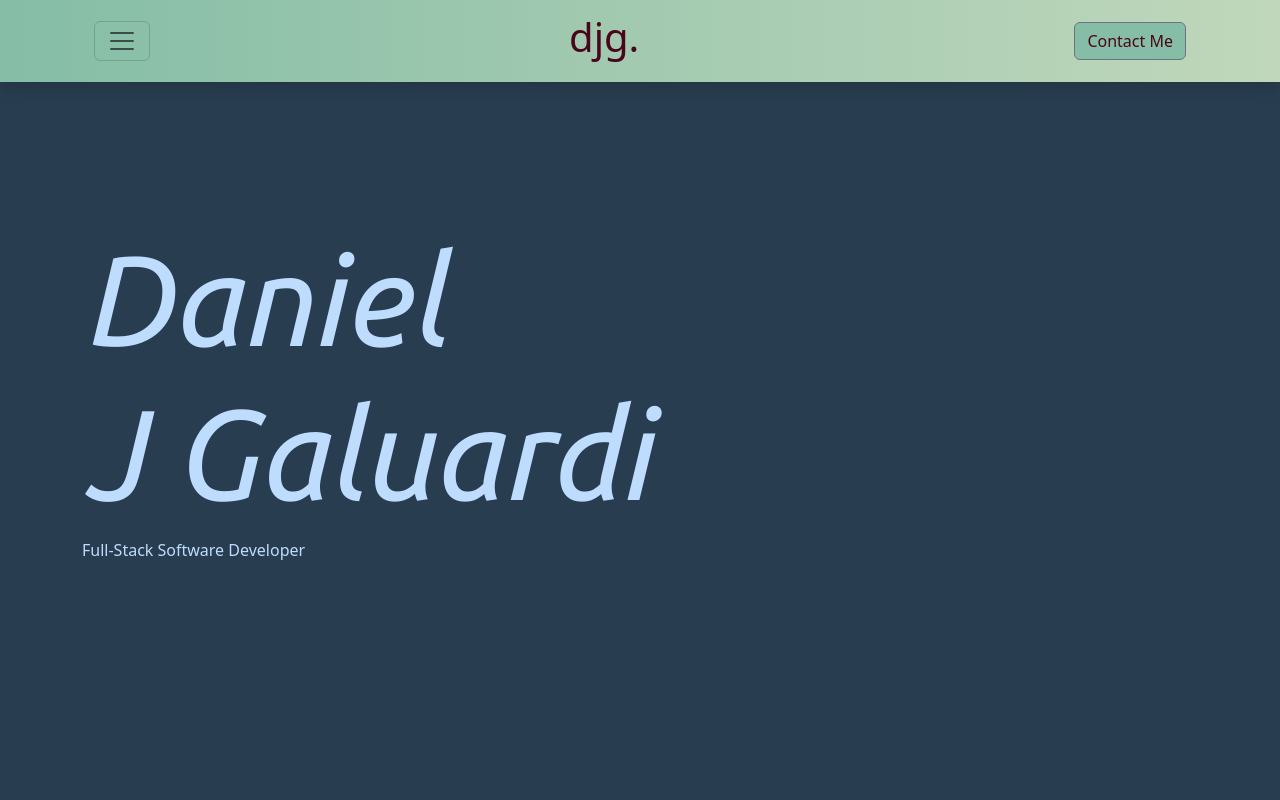
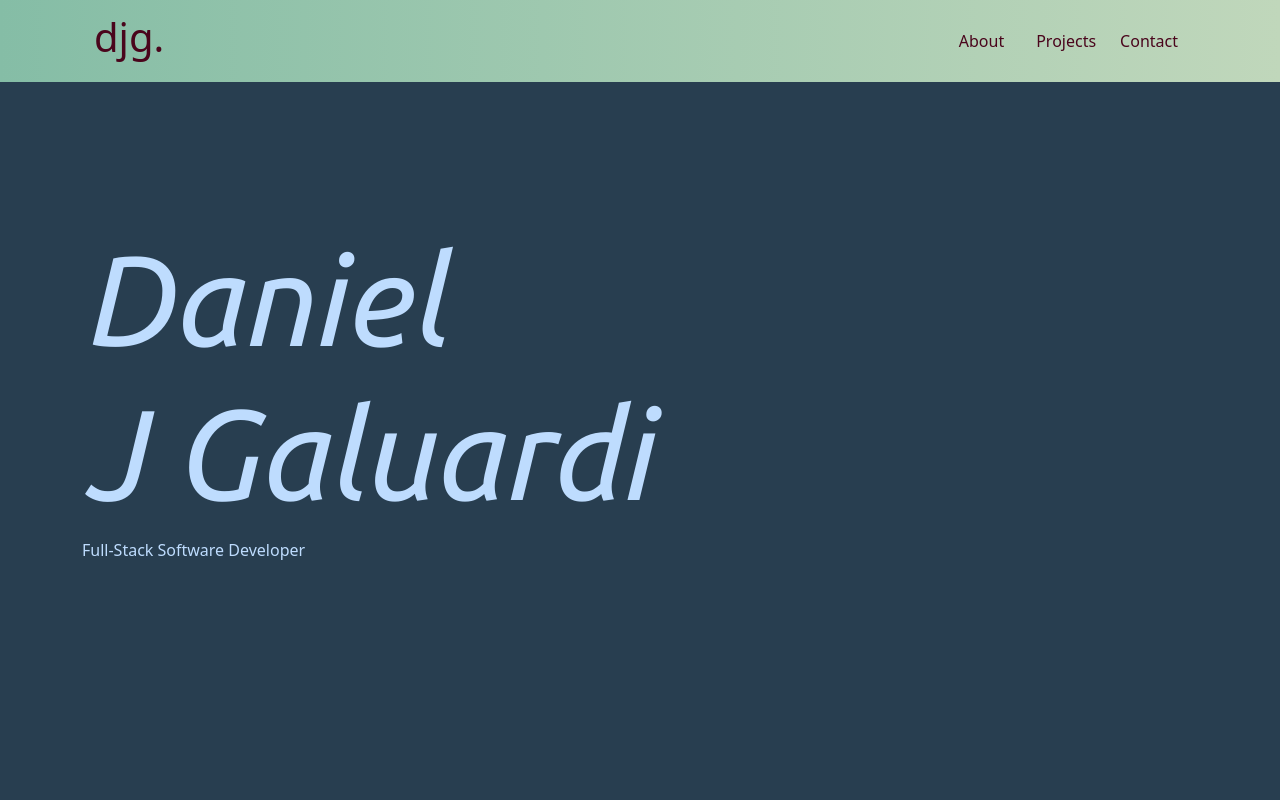
Before and after one commit to DNA21/personal-site, a React (Create React App) app: page / in a window 1280 px wide. Shown: the top 800 px of the page. Built offline with nearby package versions, Linux system fonts and the light colour scheme; the HTML template or start-up script is replaced by a standard one.

Commit message:
Smooth Scrolling

```diff
--- a/package.json
+++ b/package.json
@@ -12,6 +12,7 @@
     "react-dom": "^18.2.0",
     "react-icons": "^4.8.0",
     "react-scripts": "5.0.1",
+    "react-scroll": "^1.8.9",
     "reactstrap": "^9.1.10",
     "web-vitals": "^2.1.4"
   },
--- a/src/App.css
+++ b/src/App.css
@@ -89,4 +89,25 @@ body {
 
 .btn:hover{
   background-color: #569F81;
+  color: #4A051C;
+  font-weight: 600;
 }
+
+.nav-link:hover {
+  padding-bottom: 8px;
+  border-bottom: 3px solid #283E50;
+  color: #4A051c;
+  font-weight: 600;
+  cursor: pointer;
+}
+
+.nav-brand:hover {
+  cursor: pointer;
+}
+
+.active {
+  padding-bottom: 8px;
+  border-bottom: 3px solid #283E50;
+  color: #4A051c;
+  font-weight: 600
+}
--- a/src/components/Contact.jsx
+++ b/src/components/Contact.jsx
@@ -4,7 +4,7 @@ import { Container, Button, Label, Col, FormGroup, Row } from 'reactstrap'
 
 const Contact = () => {
     return (
-        <div className='bground-gradient secondary-text pt-3'>
+        <div className='bground-gradient secondary-text pt-3' id='contact'>
             <Container>
                 <div className='d-flex flex-column align-items-center'>
                     <h3>
--- a/src/components/Header.jsx
+++ b/src/components/Header.jsx
@@ -1,4 +1,5 @@
-import React, { useState } from 'react'
+import React, { useState } from 'react';
+import {Link} from 'react-scroll';
 import {
     Container,
     Navbar,
@@ -7,18 +8,48 @@ import {
     Button,
     Offcanvas,
     OffcanvasHeader,
-    OffcanvasBody
-} from 'reactstrap'
+    OffcanvasBody,
+    Collapse,
+    Nav,
+    NavLink,
+    NavItem
+} from 'reactstrap';
 
 const Header = () => {
     const [menuOpen, setMenuOpen] = useState(false);
 
     return (
-        <div className='bground-gradient shadow position-absolute w-100'>
+        <div className='bground-gradient position-absolute w-100 position-fixed' style={{ zIndex: 1}}>
             <Container>
-                <Navbar>
+                <Navbar expand='md'>
+                    <NavbarBrand>
+                        <Link to="intro" className='nav-brand' spy={true} smooth={true} offset={-70} duration={500}>
+                            <h1 className='secondary-text'>djg.</h1>
+                        </Link>
+                    </NavbarBrand>
+
                     <NavbarToggler onClick={() => setMenuOpen(!menuOpen)} />
-                    <Offcanvas className='mw-75' isOpen={menuOpen} toggle={() => setMenuOpen(!menuOpen)}>
+                    <Collapse navbar isOpen={menuOpen}>
+                        <Nav className='ms-auto d-flex d-flex-row' navbar>
+                            <NavItem className='px-2'>
+                                <Link activeClass='active' to="about" spy={true} smooth={true} offset={-70} duration={500} onClick={()=> setMenuOpen(false)} className='nav-link secondary-text'>
+                                    About
+                                </Link>
+                            </NavItem>
+                            <NavItem className='px-2'>
+                                <Link activeClass='active' to="projects" spy={true} smooth={true} offset={-70} duration={500} onClick={()=> setMenuOpen(false)}className='nav-link secondary-text'>
+                                    Projects
+                                </Link>
+                            </NavItem>
+                            <NavItem>
+                                <Link activeClass='active' to="contact" spy={true} smooth={true} offset={0} duration={500} onClick={()=> setMenuOpen(false)}className='nav-link secondary-text'>
+                                    Contact
+                                </Link>
+                            </NavItem>
+                        </Nav>
+                    </Collapse>
+
+                    {/* <Offcanvas className='mw-75' isOpen={menuOpen} toggle={() => setMenuOpen(!menuOpen)}>
                         <OffcanvasHeader className='row'>
                             <div className='row'>
                             <h4 className='col-10'>DJG.</h4>
@@ -42,7 +73,7 @@ const Header = () => {
                     <NavbarBrand>
                         <h1 className='secondary-text'>djg.</h1>
                     </NavbarBrand>
-                    <Button className='secondary-text button-color'>Contact Me</Button>
+                    <Button className='secondary-text button-color'>Contact Me</Button> */}
                 </Navbar>
             </Container>
         </div>
--- a/src/components/Intro.jsx
+++ b/src/components/Intro.jsx
@@ -3,7 +3,7 @@ import { Container } from 'reactstrap'
 
 const Intro = () => {
     return (
-        <Container className='d-flex min-vh-100'>
+        <Container className='d-flex min-vh-100' id='intro'>
             <div className='d-flex flex-column justify-content-center'>
                 <h1 className='mb-0 main-text' style={{ fontSize: 8 + 'rem', fontFamily: 'Ubuntu, sans-serif', fontStyle: 'italic'}}>Daniel</h1>
                 <h1 className='main-text' style={{ fontSize: 8 + 'rem', fontFamily: 'Ubuntu, sans-serif', fontStyle: 'italic'}}>J Galuardi</h1>
--- a/src/components/Projects.jsx
+++ b/src/components/Projects.jsx
@@ -17,7 +17,7 @@ import { RxOpenInNewWindow } from 'react-icons/rx';
 
 const Projects = () => {
     return (
-        <Container>
+        <Container id='projects' className='pt-5'>
             <Row className='my-4 d-flex'>
                 <Col>
                     <h2 className='main-text'>PROJECTS</h2>
--- a/src/components/Resume.jsx
+++ b/src/components/Resume.jsx
@@ -3,7 +3,7 @@ import { Button, Container } from 'reactstrap'
 
 const Resume = () => {
     return (
-        <div className='bground-gradient'>
+        <div className='bground-gradient py-3' id='about'>
             <Container>
                 <div className='row'>
                     <div className='col-12 col-sm-8 my-3'>
```
Also changed, not shown: 1 other file (tests, documents, lock files or other folders).
